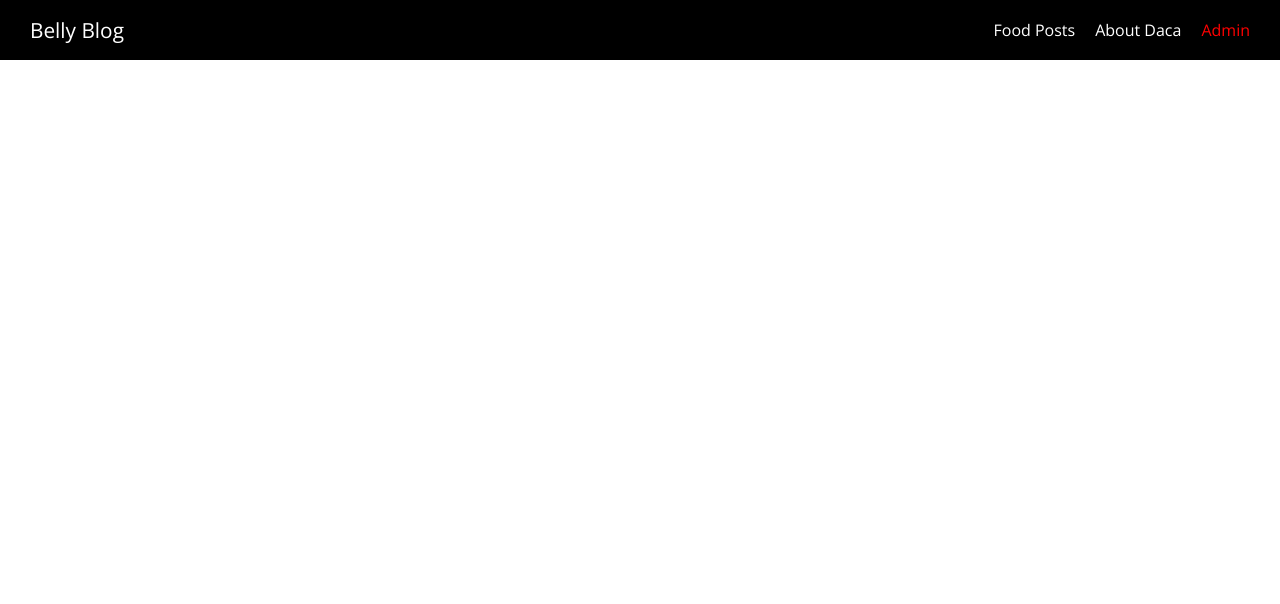
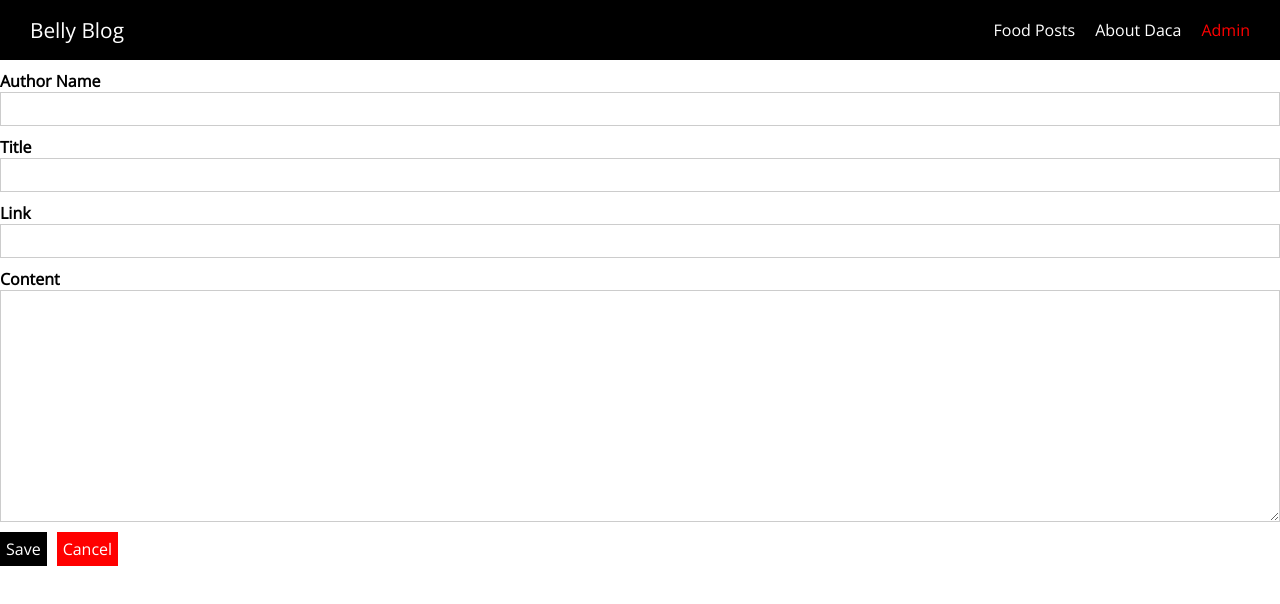
Before and after one commit to markoboras0712/Food-Blog, a Nuxt app: page /admin/new-post in a window 1280 px wide. Shown: the top 604 px of the page. Built offline with nearby package versions, Linux system fonts and the light colour scheme.

Commit message:
6-admin and new post form

```diff
--- /dev/null
+++ b/components/UI/AppButton.vue
@@ -0,0 +1,70 @@
+<template>
+    <button class="button" :class="btnStyle" v-bind="$attrs" v-on="$listeners">
+        <slot/>
+        </button>
+</template>
+
+<script>
+export default {
+    name: 'AppButton',
+    props:{
+        btnStyle: {
+            type: String,
+            default: ''
+        }
+    }
+}
+</script>
+
+
+
+
+
+
+
+
+
+
+
+<style scoped>
+.button {
+  font: inherit;
+  background-color: black;
+  color: white;
+  padding: 5px;
+  cursor: pointer;
+  border: 1px solid black;
+}
+
+.button:hover,
+.button:active {
+  background-color: rgb(51, 51, 51);
+  border: 1px solid black;
+}
+
+.inverted {
+  background-color: white;
+  color: black;
+  border: 1px solid transparent;
+}
+
+.inverted:hover,
+.inverted:active {
+  color: #ccc;
+  background-color: white;
+  border: 1px solid transparent;
+}
+
+.cancel {
+  background-color: red;
+  color: white;
+  border: 1px solid transparent;
+}
+
+.cancel:hover,
+.cancel:active {
+  background-color: salmon;
+  border: 1px solid transparent;
+  color: white;
+}
+</style>
--- /dev/null
+++ b/components/UI/AppControlInput.vue
@@ -0,0 +1,58 @@
+<template>
+    <div class="input-control">
+        <label><slot /></label>
+        <input v-if="controlType === 'input'" v-bind="$attrs" :value="value"
+            @input="$emit('input', $event.target.value)">
+        <textarea v-if="controlType === 'textarea'" rows="10" :value="value"
+            @input="$emit('input', $event.target.value)"></textarea>
+    </div>
+</template>
+
+<script>
+export default {
+    name: 'AppControlInput',
+    props:{
+        controlType:{
+            type: String,
+            default: 'input'
+        },
+        value: {
+            type: String,
+            default: ''
+        }
+    }
+}
+</script>
+
+
+
+
+
+
+
+<style scoped>
+.input-control {
+  margin: 10px 0;
+}
+
+.input-control label {
+  display: block;
+  font-weight: bold;
+}
+
+.input-control input,
+.input-control textarea {
+  display: block;
+  width: 100%;
+  box-sizing: border-box;
+  font: inherit;
+  border: 1px solid #ccc;
+  padding: 5px;
+}
+
+.input-control input:focus,
+.input-control textarea:focus {
+  background-color: #eee;
+  outline: none;
+}
+</style>
--- /dev/null
+++ b/pages/admin/_postId/index.vue
@@ -0,0 +1,5 @@
+<template>
+    <div>
+        <p>post id</p>
+    </div>
+</template>
--- /dev/null
+++ b/pages/admin/auth/index.vue
@@ -0,0 +1,5 @@
+<template>
+    <div>
+        <p>Here goes auth</p>
+    </div>
+</template>
--- a/pages/admin/index.vue
+++ b/pages/admin/index.vue
@@ -1,12 +1,35 @@
 <template>
   <div class="admin-page">
-    <h1>Dacan's Admin page</h1>
+    <section class="new-post">
+        <button @click="$router.push('/admin/new-post')">Create New Post</button>
+    </section>
+    <section class="existing-posts">
+        <PostList />
+    </section>
   </div>
 </template>
 
+<script>
+import PostList from '../../components/Posts/PostList.vue';
+export default {
+    components:{
+        PostList
+    }
+}
+</script>
+
 <style scoped>
 .admin-page {
+  padding: 20px;
+}
+
+.new-post {
   text-align: center;
-  padding: 30px;
+  border-bottom: 2px solid #ccc;
+  padding-bottom: 10px;
+}
+
+.existing-posts h1 {
+  text-align: center;
 }
 </style>
--- /dev/null
+++ b/pages/admin/new-post/index.vue
@@ -0,0 +1,45 @@
+<template>
+    <div class="admin-new-post-page">
+        <section class="new-post-form">
+            <form @submit.prevent="onSave">
+                <AppControlInput v-model="editedPost.author">Author Name</AppControlInput>
+                <AppControlInput v-model="editedPost.title">Title</AppControlInput>
+                <AppControlInput v-model="editedPost.thumbnailLink">Link</AppControlInput>
+                <AppControlInput control-type="textarea" v-model="editedPost.content">Content</AppControlInput>
+                <AppButton type="submit">Save</AppButton>
+                <AppButton type="button" style="margin-left: 10px" btn-style="cancel"
+                    @click="onCancel">Cancel</AppButton>
+            </form>
+        </section>
+    </div>
+</template>
+
+<script>
+import AppControlInput from '../../../components/UI/AppControlInput'
+import AppButton from '../../../components/UI/AppButton'
+export default {
+    components:{
+        AppControlInput,
+        AppButton
+    },
+    data(){
+        return {
+            editedPost: {
+                author: '',
+                title: '',
+                thumbnailLink: '',
+                content: ''
+            }
+        }
+    },
+    methods:{
+        onSave(){
+            console.log(this.editedPost);
+        },
+        onCancel(){
+            this.$router.push('/admin');
+        }
+    }
+
+}
+</script>
```
